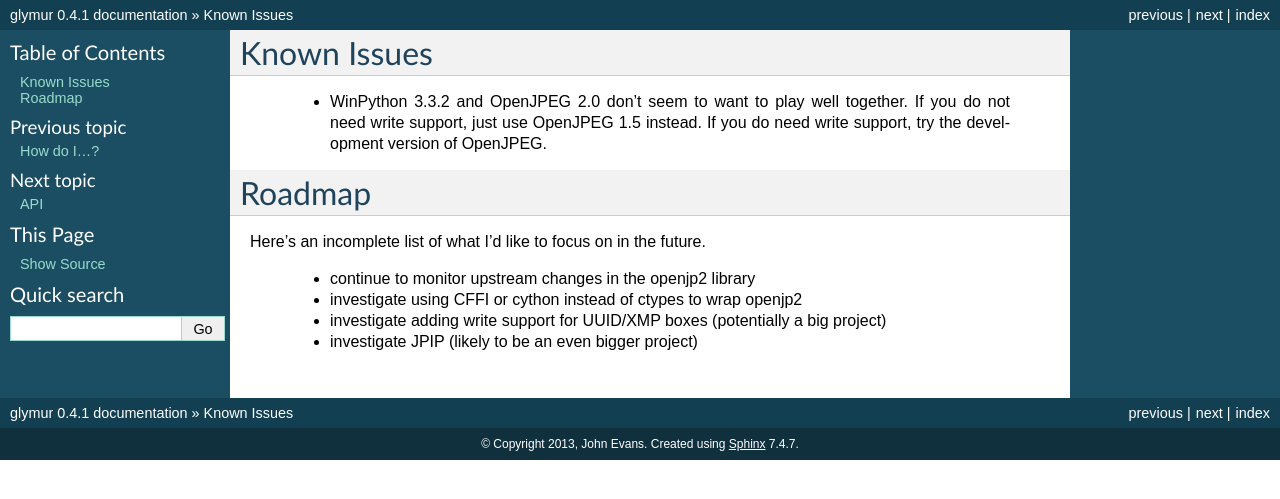
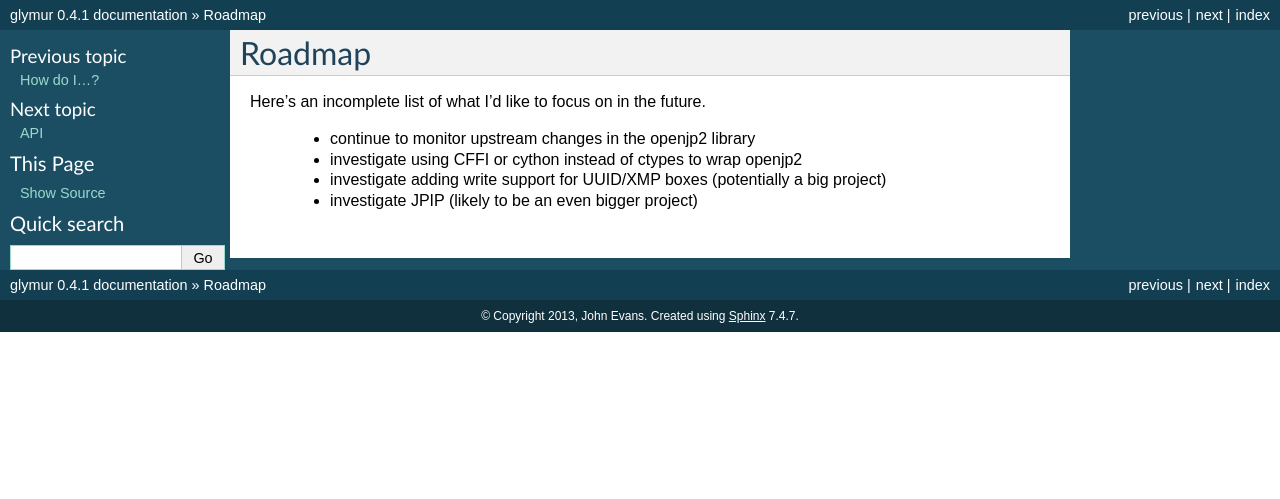
Before and after one commit to quintusdias/glymur, a Sphinx documentation site: the page built from docs/source/roadmap.rst, in a window 1280 px wide. Shown: the top 499 px of the page. Built offline with Sphinx 7.4.7, drawn with Linux system fonts in a browser that asks for light colours.

Commit message:
Minor doc fixes.

```diff
--- a/docs/source/introduction.rst
+++ b/docs/source/introduction.rst
@@ -20,7 +20,7 @@ OpenJPEG Installation
 =====================
 Glymur will read JPEG 2000 images with versions 1.3, 1.4, 1.5, 2.0,
 and the trunk/development version of OpenJPEG.  Writing images is
-only supported with the 2.0 series, however, and the trunk/development
+only supported with the 1.5 or better, however, and the trunk/development
 version is strongly recommended.  For more information about OpenJPEG,
 please consult http://www.openjpeg.org.
 
@@ -55,6 +55,5 @@ You can run the tests from within python as follows::
     >>> import glymur
     >>> glymur.runtests()
 
-Many tests are currently skipped; in fact most of them are skipped if you
-are relying on OpenJPEG 1.X.  The important thing, though, is whether or
+Many tests are currently skipped, but the The important thing is whether or
 not any tests fail.
--- a/docs/source/roadmap.rst
+++ b/docs/source/roadmap.rst
@@ -1,9 +1,3 @@
-------------
-Known Issues
-------------
-
-    * WinPython 3.3.2 and OpenJPEG 2.0 don't seem to want to play well together.  If you do not need write support, just use OpenJPEG 1.5 instead.  If you do need write support, try the development version of OpenJPEG.
-
 -------
 Roadmap
 -------
```
